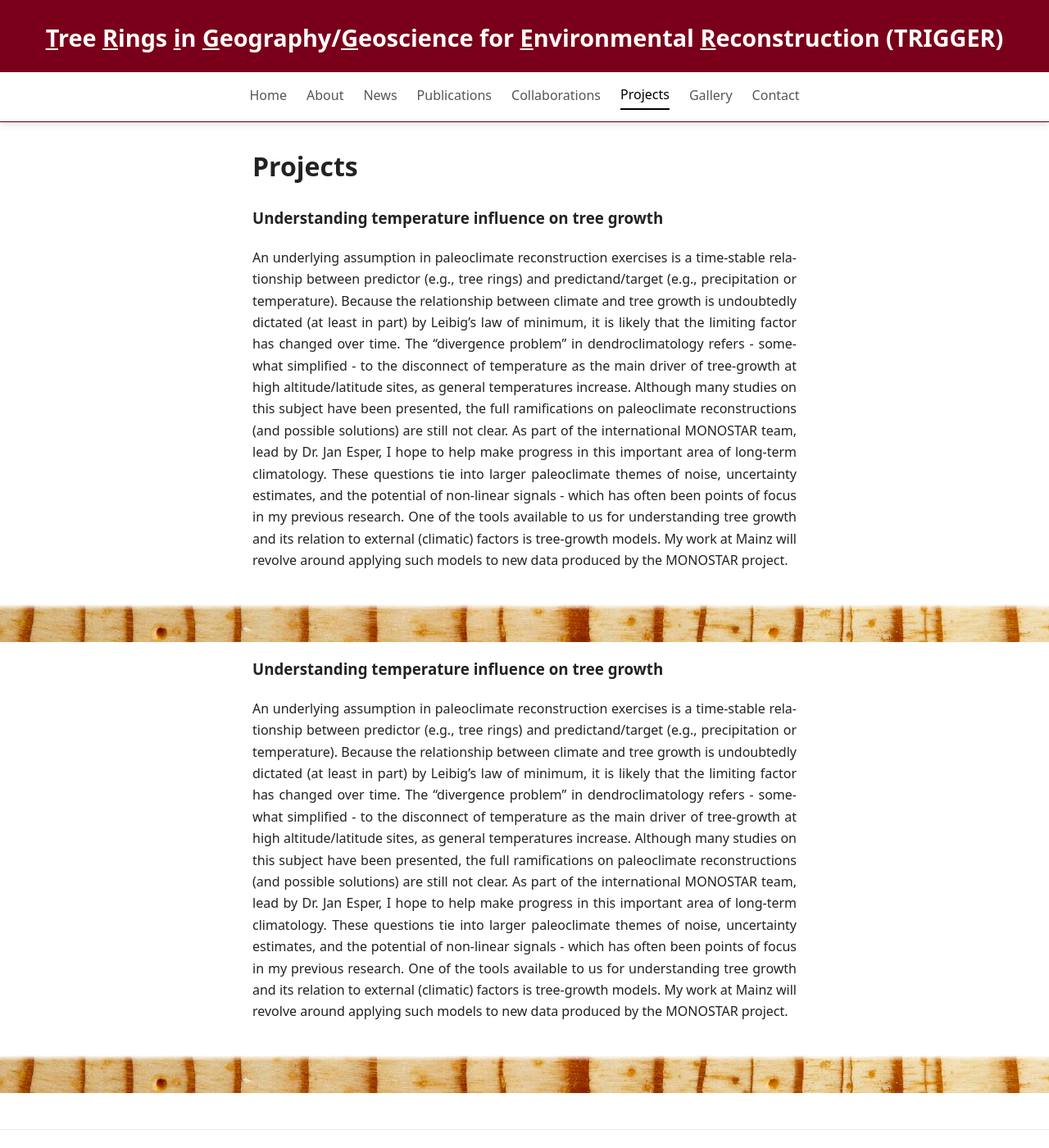
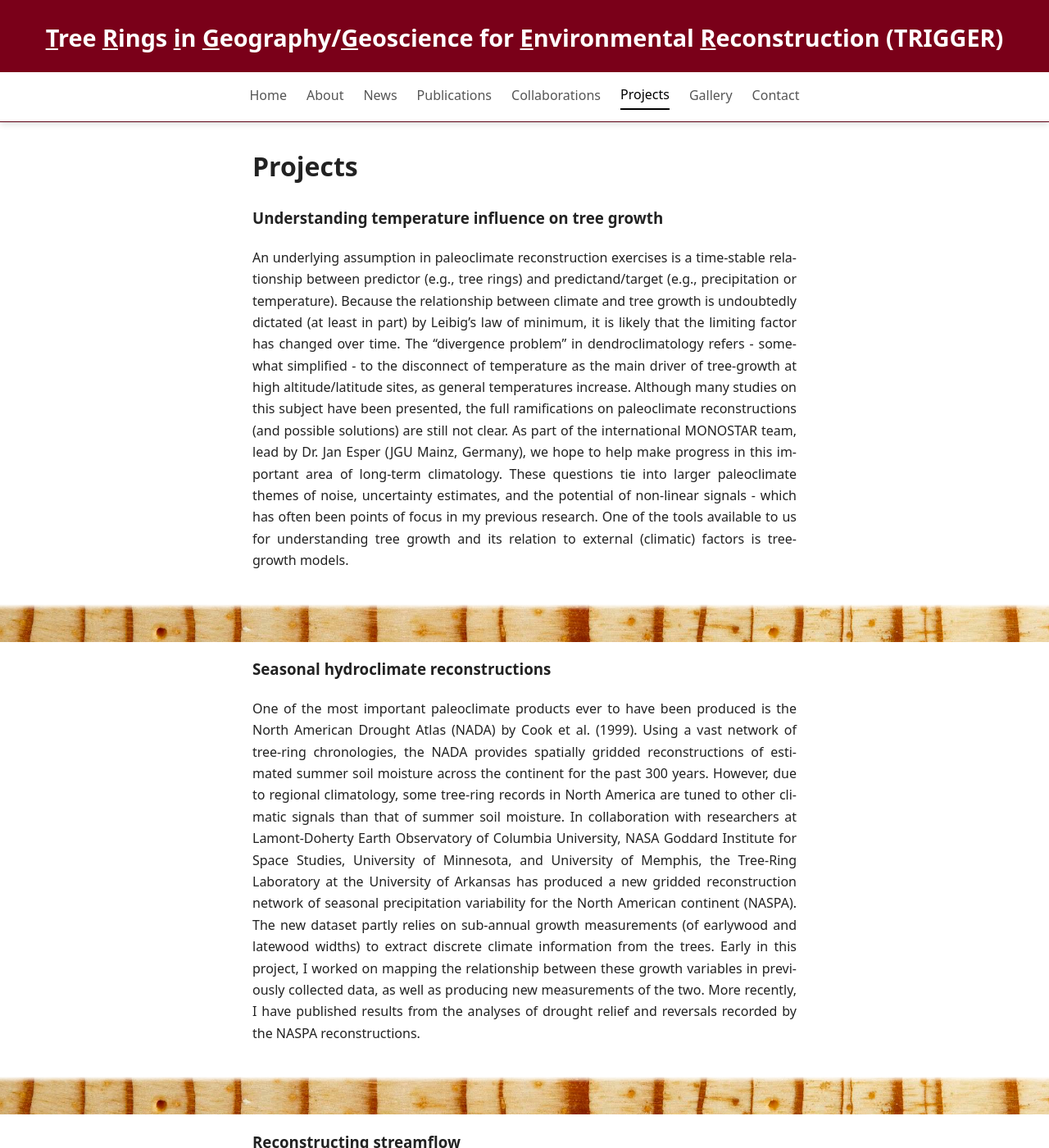
Before and after one commit to mcatorbenson/mcatorbenson.github.io, a Jekyll site: the page built from projects/index.md, in a window 1280 px wide and 1400 px high. Shown: the whole window at 82% size. Built offline with Jekyll 4.4.1, drawn with Linux system fonts in a browser that asks for light colours; some of the changed text lies outside the part shown.

Commit message:
Update index.md

```diff
--- a/projects/index.md
+++ b/projects/index.md
@@ -4,15 +4,22 @@
 ---
 # Projects
 ### Understanding temperature influence on tree growth
-An underlying assumption in paleoclimate reconstruction exercises is a time-stable relationship between predictor (e.g., tree rings) and predictand/target (e.g., precipitation or temperature). Because the relationship between climate and tree growth is undoubtedly dictated (at least in part) by Leibig's law of minimum, it is likely that the limiting factor has changed over time. The "divergence problem" in dendroclimatology refers - somewhat simplified - to the disconnect of temperature as the main driver of tree-growth at high altitude/latitude sites, as general temperatures increase. Although many studies on this subject have been presented, the full ramifications on paleoclimate reconstructions (and possible solutions) are still not clear. As part of the international MONOSTAR team, lead by Dr. Jan Esper, I hope to help make progress in this important area of long-term climatology. These questions tie into larger paleoclimate themes of noise, uncertainty estimates, and the potential of non-linear signals - which has often been points of focus in my previous research. One of the tools available to us for understanding tree growth and its relation to external (climatic) factors is tree-growth models. My work at Mainz will revolve around applying such models to new data produced by the MONOSTAR project.
+An underlying assumption in paleoclimate reconstruction exercises is a time-stable relationship between predictor (e.g., tree rings) and predictand/target (e.g., precipitation or temperature). Because the relationship between climate and tree growth is undoubtedly dictated (at least in part) by Leibig's law of minimum, it is likely that the limiting factor has changed over time. The "divergence problem" in dendroclimatology refers - somewhat simplified - to the disconnect of temperature as the main driver of tree-growth at high altitude/latitude sites, as general temperatures increase. Although many studies on this subject have been presented, the full ramifications on paleoclimate reconstructions (and possible solutions) are still not clear. As part of the international MONOSTAR team, lead by Dr. Jan Esper (JGU Mainz, Germany), we hope to help make progress in this important area of long-term climatology. These questions tie into larger paleoclimate themes of noise, uncertainty estimates, and the potential of non-linear signals - which has often been points of focus in my previous research. One of the tools available to us for understanding tree growth and its relation to external (climatic) factors is tree-growth models.
 
 <div class="full-width-break">
   <img src="../assets/images/break1.png" alt="">
 </div>
 
-### Understanding temperature influence on tree growth
-An underlying assumption in paleoclimate reconstruction exercises is a time-stable relationship between predictor (e.g., tree rings) and predictand/target (e.g., precipitation or temperature). Because the relationship between climate and tree growth is undoubtedly dictated (at least in part) by Leibig's law of minimum, it is likely that the limiting factor has changed over time. The "divergence problem" in dendroclimatology refers - somewhat simplified - to the disconnect of temperature as the main driver of tree-growth at high altitude/latitude sites, as general temperatures increase. Although many studies on this subject have been presented, the full ramifications on paleoclimate reconstructions (and possible solutions) are still not clear. As part of the international MONOSTAR team, lead by Dr. Jan Esper, I hope to help make progress in this important area of long-term climatology. These questions tie into larger paleoclimate themes of noise, uncertainty estimates, and the potential of non-linear signals - which has often been points of focus in my previous research. One of the tools available to us for understanding tree growth and its relation to external (climatic) factors is tree-growth models. My work at Mainz will revolve around applying such models to new data produced by the MONOSTAR project.
+### Seasonal hydroclimate reconstructions
+One of the most important paleoclimate products ever to have been produced is the North American Drought Atlas (NADA) by Cook et al. (1999). Using a vast network of tree-ring chronologies, the NADA provides spatially gridded reconstructions of estimated summer soil moisture across the continent for the past 300 years. However, due to regional climatology, some tree-ring records in North America are tuned to other climatic signals than that of summer soil moisture. In collaboration with researchers at Lamont-Doherty Earth Observatory of Columbia University, NASA Goddard Institute for Space Studies, University of Minnesota, and University of Memphis, the Tree-Ring Laboratory at the University of Arkansas has produced a new gridded reconstruction network of seasonal precipitation variability for the North American continent (NASPA). The new dataset partly relies on sub-annual growth measurements (of earlywood and latewood widths) to extract discrete climate information from the trees. Early in this project, I worked on mapping the relationship between these growth variables in previously collected data, as well as producing new measurements of the two. More recently, I have published results from the analyses of drought relief and reversals recorded by the NASPA reconstructions.
 
 <div class="full-width-break">
   <img src="../assets/images/break1.png" alt="">
 </div>
+
+### Reconstructing streamflow
+Our interest in past climates is connected to the impact current climate extremes have on society today. Water is a scarce resource in many parts of the world but excess amounts can also present problems (e.g., through flooding). Understanding long-term variability of streamflow is therefore an important aspect for both water management and for predicting future risk scenarios. During my time at the Ohio State University, we explored the merging of traditional dendroclimate techniques and hydrological methods. Our initial work included applying simple flow-separation to daily streamflow data prior to assessing signal strength in the tree-ring records. The approach has produced promising results in eastern and central United States, as well as the Czech Republic. I hope to further explore the underlying methodological considerations and to continue this type of work in German river catchments. Current lines of research include more complex hydrological methods to divide streamflow and to associate flow with soil moisture variables thought to limit tree growth. Ultimately, I believe these approaches will not only provide stronger signals in some environments but also produce more robust estimates of uncertainty in all types of environments.
+
+<div class="full-width-break">
+  <img src="../assets/images/break1.png" alt="">
+</div>
```
